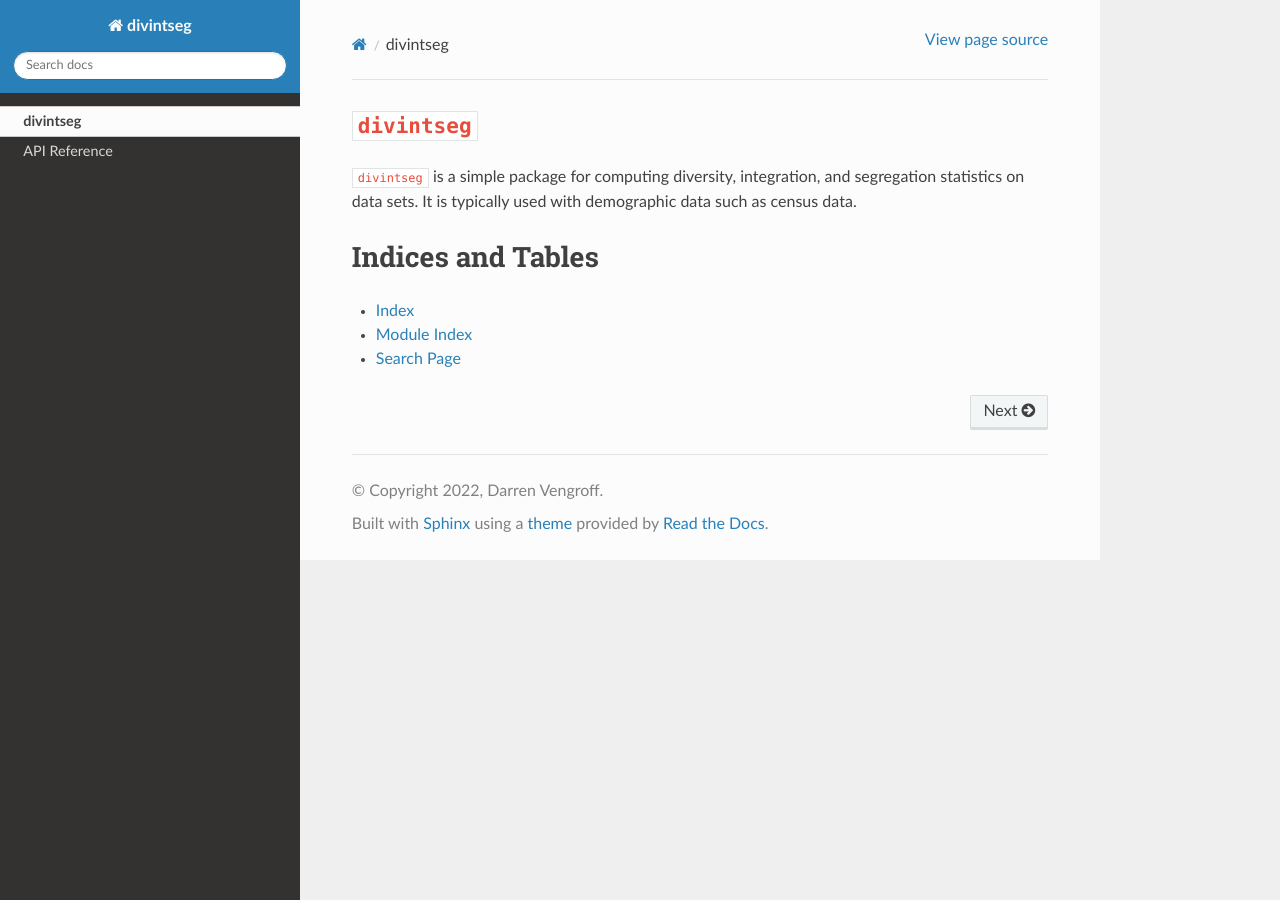
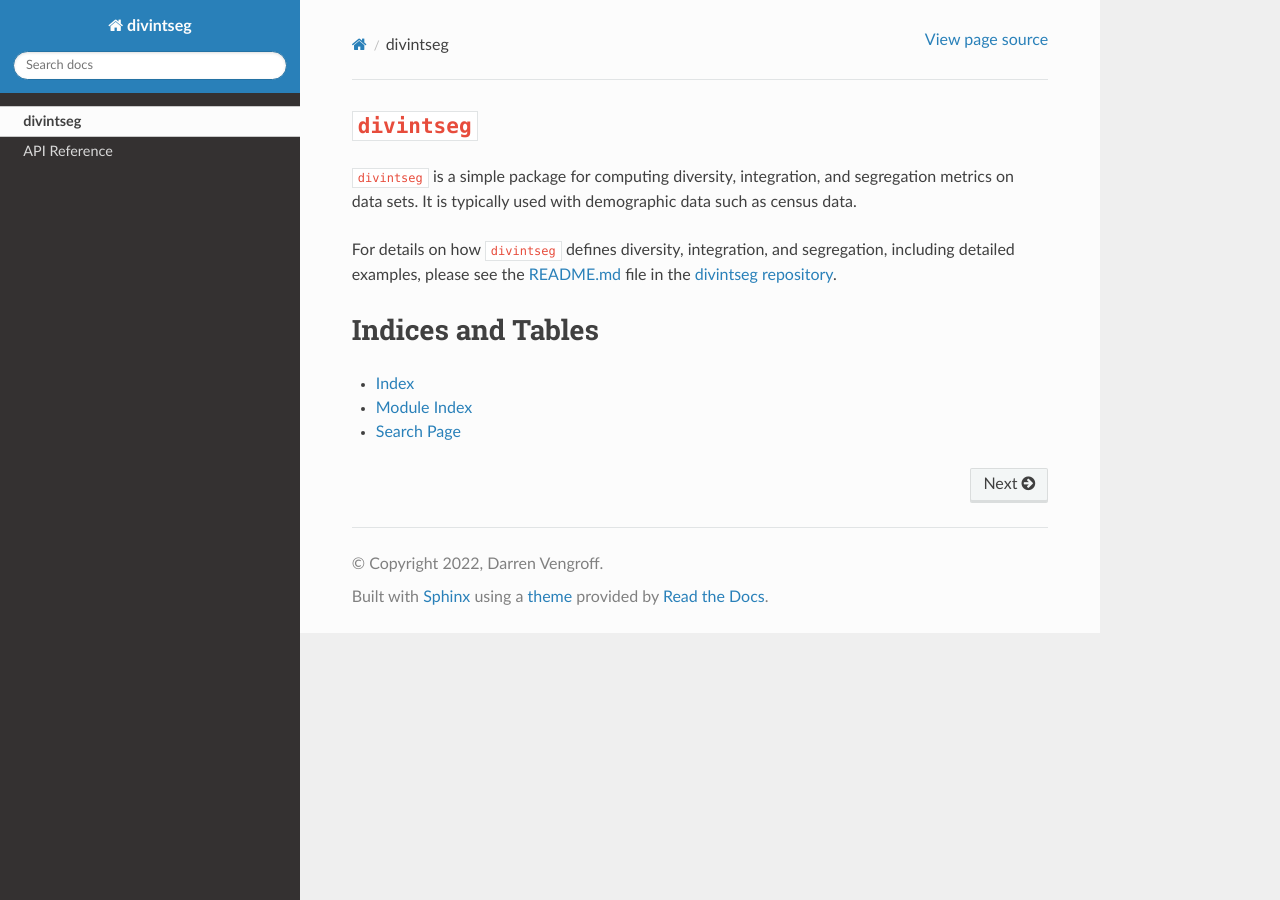
Before and after one commit to censusdis/divintseg, a Sphinx documentation site: the page built from docs/index.rst, in a window 1280 px wide. Built offline with Sphinx 7.4.7 and the Read the Docs theme 2.0.0, drawn with Linux system fonts in a browser that asks for light colours.

Commit message:
release 0.2.2 (#17)
Co-authored-by: GitHub Action <action@github.com>

```diff
--- a/docs/index.rst
+++ b/docs/index.rst
@@ -2,10 +2,18 @@
 =============
 
 ``divintseg`` is a simple package for computing diversity,
-integration, and segregation statistics on data sets.
+integration, and segregation metrics on data sets.
 It is typically used with demographic data such as
 census data.
 
+For details on how ``divintseg`` defines diversity,
+integration, and segregation, including detailed
+examples, please see the `README.md`_ file in the
+`divintseg repository`_.
+
+.. _README.md: https://github.com/vengroff/divintseg/blob/main/README.md
+
+.. _divintseg repository: https://github.com/vengroff/divintseg
 
 .. toctree::
    :maxdepth: 1
--- a/pyproject.toml
+++ b/pyproject.toml
@@ -1,6 +1,6 @@
 [tool.poetry]
 name = "divintseg"
-version = "0.2.1"
+version = "0.2.2"
 description = "Tools for computing diversity, integration and segregation metrics"
 license = "HL3-CL-ECO-EXTR-FFD-LAW-MIL-SV"
 authors = ["Darren Vengroff"]
```
Also changed, not shown: 1 other file.
